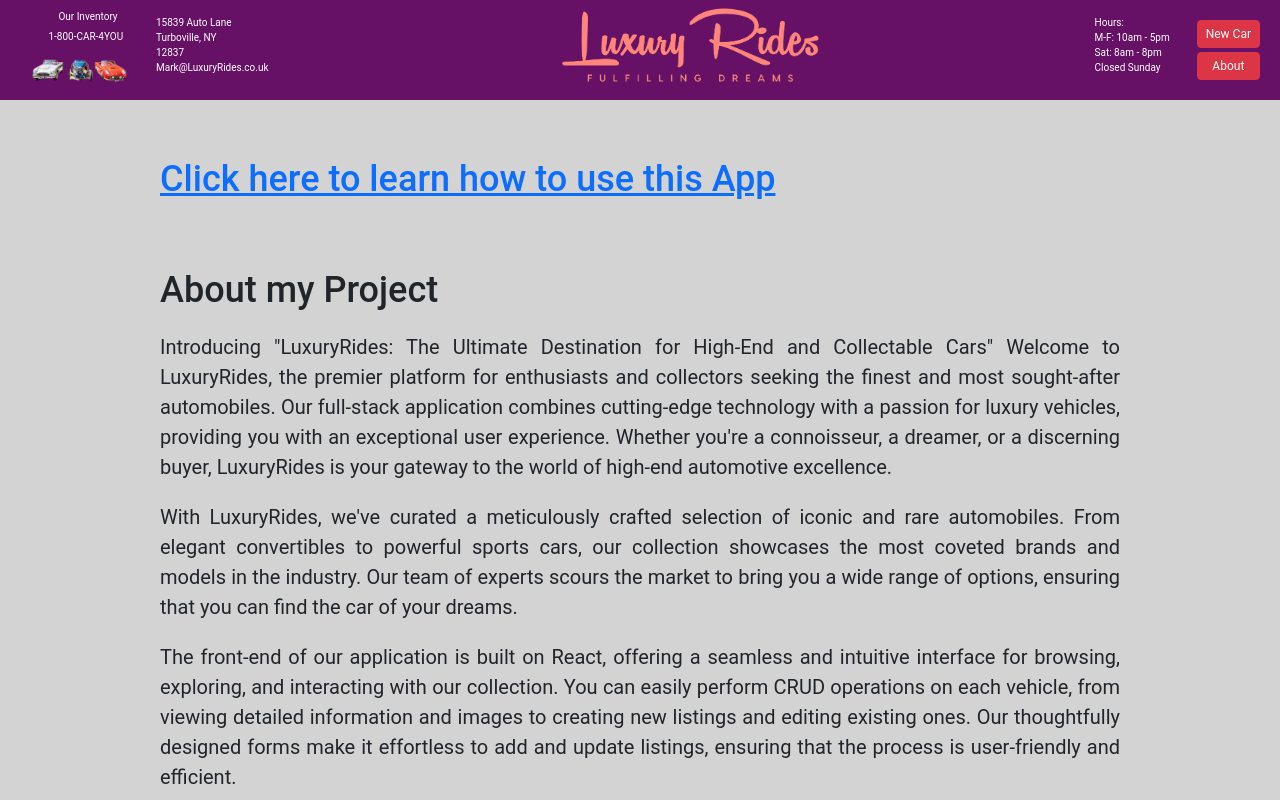
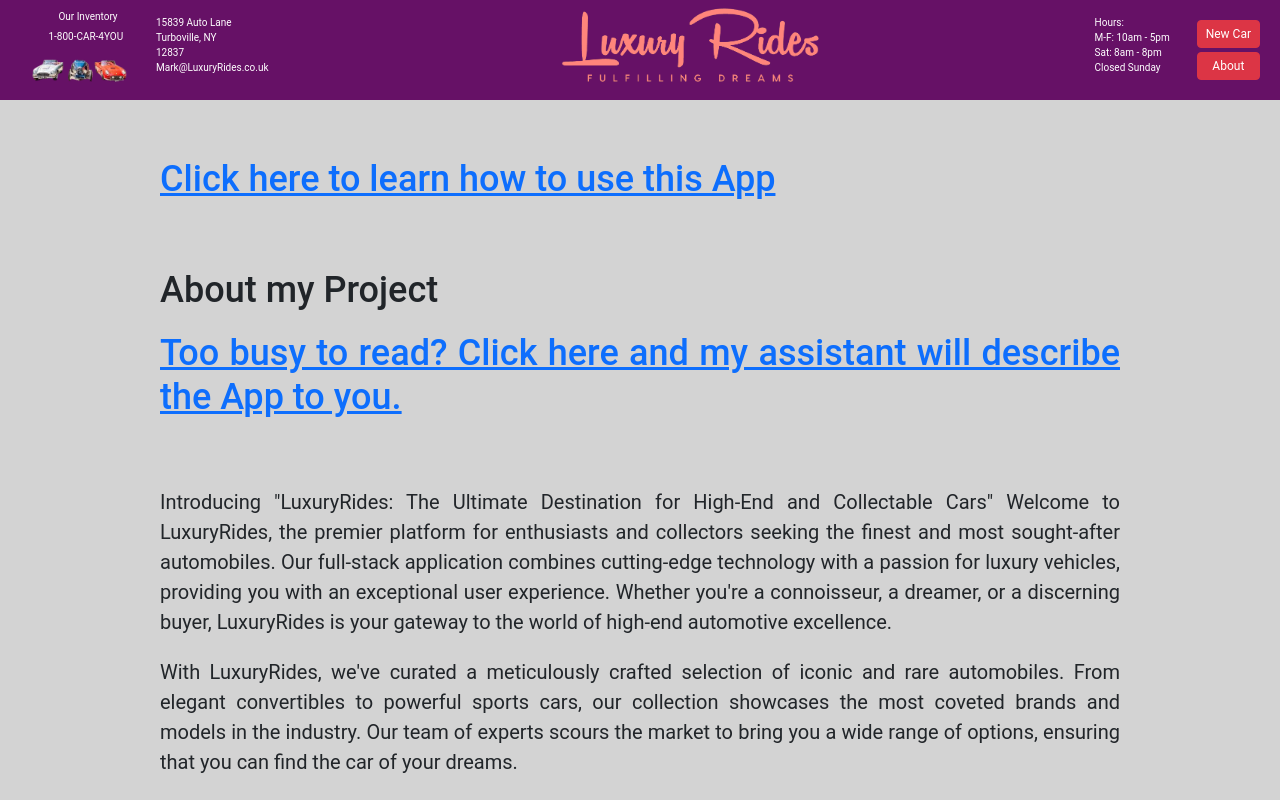
Before and after one commit to MarkRobertson67/fullstack-portfolio-project, a React (Create React App) app in the folder frontend/: page /about in a window 1280 px wide. Shown: the top 800 px of the page. Built offline with nearby package versions, Linux system fonts and the light colour scheme; no server answers.

Commit message:
Added Spoken Intro

```diff
--- a/frontend/src/Components/About.js
+++ b/frontend/src/Components/About.js
@@ -34,6 +34,13 @@ export default function About() {
                 </a>
                 </div><br /><br />
                   <h1>About my Project</h1>
+
+                  <div className="scribe">
+                <a href="https://app.hourone.ai/player/1e279eef158e41c3a9ec67a381841bce" target="_blank" rel="noopener noreferrer">
+                <h1>Too busy to read? Click here and my assistant will describe the App to you.</h1>
+                </a>
+                </div><br /><br />
+
 
                   <p>
                   Introducing "LuxuryRides: The Ultimate Destination for High-End and Collectable Cars"
```
Also changed, not shown: 1 other file (tests, documents, lock files or other folders).
